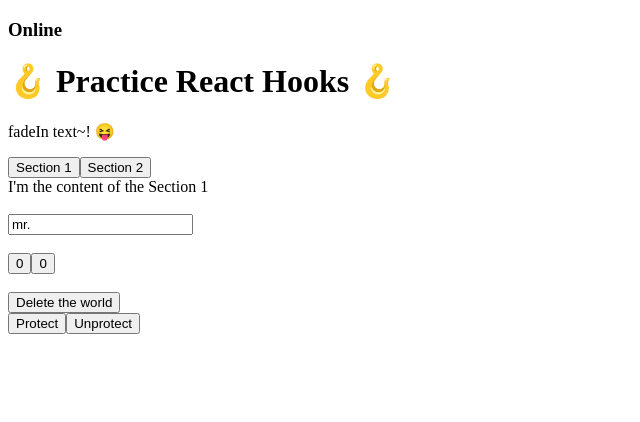
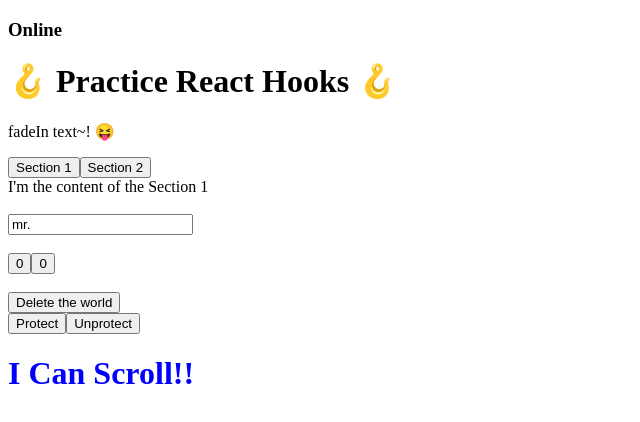
Before and after one commit to SINMINGYU/reactHooksPractice, a React (Create React App) app in the folder react-hooks/: page / in a window 1280 px wide. Shown: the top 422 px of the page, without its empty margins (0-640 px from the left). Built offline with nearby package versions, Linux system fonts and the light colour scheme.

Commit message:
practice_12_useScroll

```diff
--- a/react-hooks/src/App.js
+++ b/react-hooks/src/App.js
@@ -12,8 +12,12 @@
 import useBeforeLeave from "./UseBeforeLeave";
 import useFadeIn from "./UseFadeIn";
 import useNetwork from "./UseNetwork";
+import useScroll from "./UseScroll";
 
 function App() {
+    // useScroll
+    const { y } = useScroll();
+
     // useNetwork
     const handleNetworkChange = (online) => {
         console.log(online ? "We just went online" : "We are offline");
@@ -65,6 +69,15 @@
                 <button onClick={enablePrevent}>Protect</button>
                 <button onClick={disablePrevent}>Unprotect</button>
             </div>
+            <div style={{ height: "1000vh" }}>
+                <h1
+                    style={{
+                        position: "fixed",
+                        color: y > 100 ? "red" : "blue",
+                    }}>
+                    I Can Scroll!!
+                </h1>
+            </div>
         </div>
     );
 }
--- /dev/null
+++ b/react-hooks/src/UseScroll.js
@@ -0,0 +1,18 @@
+import { useEffect, useState } from "react";
+
+const useScroll = () => {
+    const [state, setState] = useState({
+        x: 0,
+        y: 0,
+    });
+    const onScroll = (event) => {
+        setState({ y: window.scrollY, x: window.scrollX });
+    };
+    useEffect(() => {
+        window.addEventListener("scroll", onScroll);
+        return () => window.removeEventListener("scroll", onScroll);
+    }, []);
+    return state;
+};
+
+export default useScroll;
```
